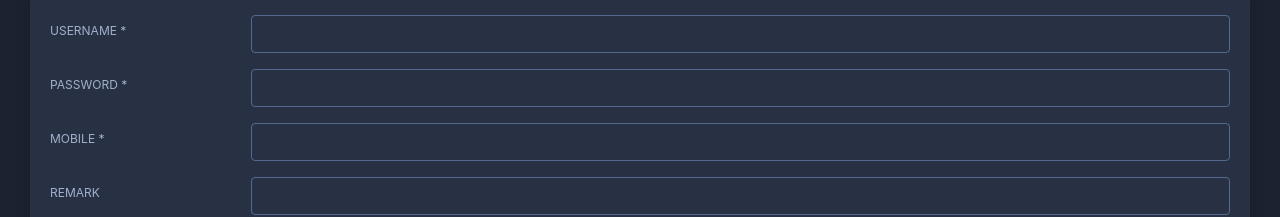
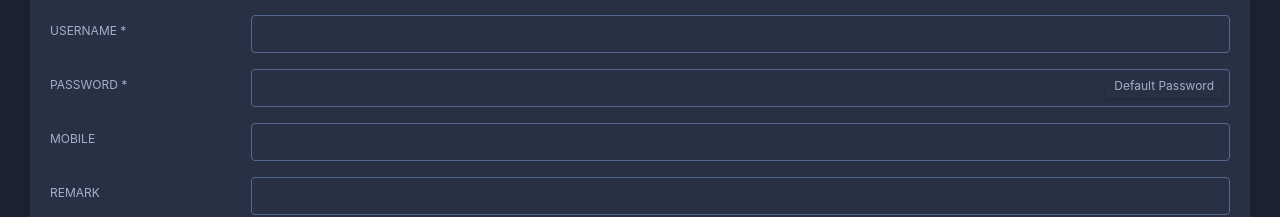
Before and after one commit to sabbiralternative/b2c, a React (Vite) app: page /add-client in a window 1280 px wide. Shown: the part 167-384 px from the top of the page. Built offline with nearby package versions, Linux system fonts and the light colour scheme; no server answers; sample sign-in values are in the browser's storage.

Commit message:
added default password

```diff
--- a/src/pages/Master/Client/AddClient.jsx
+++ b/src/pages/Master/Client/AddClient.jsx
@@ -21,6 +21,7 @@ const AddClient = () => {
       remark,
       token: generatedToken,
     };
+
     const res = await axios.post(API.registerPanel, payload, {
       headers: { Authorization: `Bearer ${token}` },
     });
@@ -70,7 +71,7 @@ const AddClient = () => {
                   >
                     Password *
                   </label>
-                  <div className="col-sm-10">
+                  <div className="col-sm-10" style={{ position: "relative" }}>
                     <input
                       type="text"
                       {...register("password", {
@@ -79,6 +80,18 @@ const AddClient = () => {
                       className="form-control"
                       id="basic-default-name"
                     />
+                    <button
+                      type="button"
+                      onClick={() => reset({ password: "Abcd1234" })}
+                      style={{
+                        position: "absolute",
+                        top: "7px",
+                        right: "20px",
+                      }}
+                      className="btn btn-primary btn-xs"
+                    >
+                      Default Password
+                    </button>
                   </div>
                 </div>
 
@@ -87,14 +100,12 @@ const AddClient = () => {
                     className="col-sm-2 col-form-label"
                     htmlFor="basic-default-name"
                   >
-                    Mobile *
+                    Mobile
                   </label>
                   <div className="col-sm-10">
                     <input
                       type="number"
-                      {...register("mobile", {
-                        required: true,
-                      })}
+                      {...register("mobile")}
                       className="form-control"
                       id="basic-default-name"
                     />
@@ -111,9 +122,7 @@ const AddClient = () => {
                   <div className="col-sm-10">
                     <input
                       type="text"
-                      {...register("remark", {
-                        required: true,
-                      })}
+                      {...register("remark")}
                       className="form-control"
                       id="basic-default-name"
                     />
```
